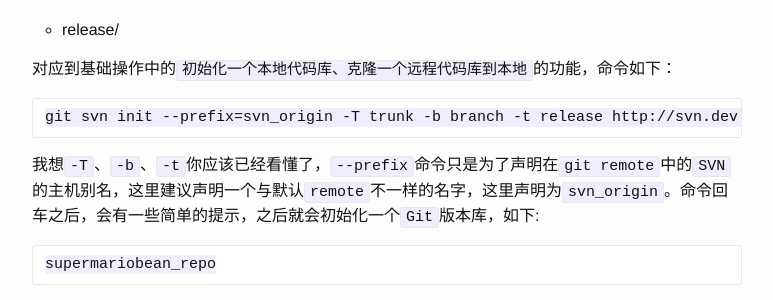
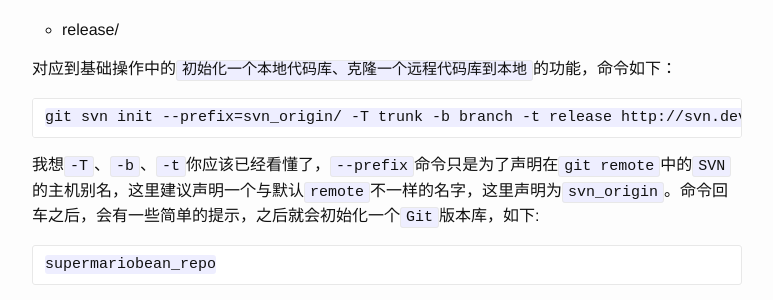
Before and after one commit to davidfuzju/supermariobean.github.io, a Jekyll site: the page built from _posts/2014-11-15-Git最佳实践.markdown, in a window 1280 px wide and 900 px high, scrolled down 1585 px. Shown: the part 151-451 px from the top of the window, without its empty margins (268-1041 px from the left). Built offline with Jekyll 4.4.1, drawn with Linux system fonts in a browser that asks for light colours; comment, search, counter and statistics services are not loaded.

Commit message:
@modify Git best practice add the git svn command with a slash

```diff
--- a/_posts/2014-11-15-Git最佳实践.markdown
+++ b/_posts/2014-11-15-Git最佳实践.markdown
@@ -71,7 +71,7 @@ category: Git
 
   对应到基础操作中的`初始化一个本地代码库、克隆一个远程代码库到本地`的功能，命令如下：
 
-      git svn init --prefix=svn_origin -T trunk -b branch -t release http://svn.dev.supermariobean.com/svn/svn_DB/Iphone/supermariobean_repo
+      git svn init --prefix=svn_origin/ -T trunk -b branch -t release http://svn.dev.supermariobean.com/svn/svn_DB/Iphone/supermariobean_repo
 
   我想`-T`、`-b`、`-t`你应该已经看懂了，`--prefix`命令只是为了声明在`git remote`中的`SVN`的主机别名，这里建议声明一个与默认`remote`不一样的名字，这里声明为`svn_origin`。命令回车之后，会有一些简单的提示，之后就会初始化一个`Git`版本库，如下:
 
```
